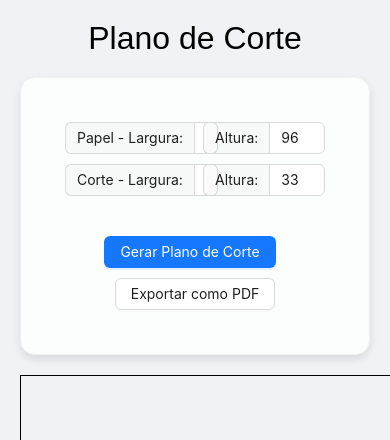
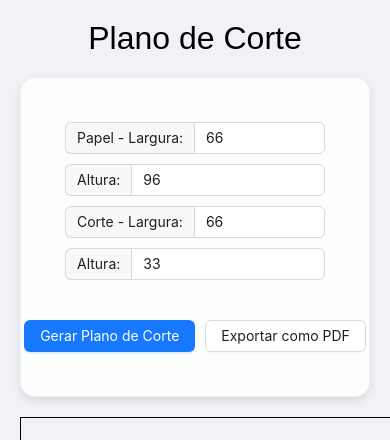
Before and after one commit to MitoCoder/Sistema-de-Corte-Edvam, a React (Create React App) app: page / in a window 390 px wide. Shown: the top 440 px of the page. Built offline with nearby package versions, Linux system fonts and the light colour scheme.

Commit message:
Flexbox Mobile

```diff
--- a/src/App.js
+++ b/src/App.js
@@ -115,11 +115,14 @@ const App = () => {
           background: 'rgba(255, 255, 255, 0.8)',
           backdropFilter: 'blur(10px)',
           boxShadow: '0 4px 8px rgba(0, 0, 0, 0.1)',
-          padding: '20px'
+          padding: '20px',
+          display: 'flex',
+          flexDirection: 'column',
+          alignItems: 'stretch'
         }}
       >
         <Row gutter={16}>
-          <Col span={12}>
+          <Col xs={24} sm={12}>
             <Input
               type="number"
               value={paperWidth}
@@ -128,7 +131,7 @@ const App = () => {
               style={{ marginBottom: '10px' }}
             />
           </Col>
-          <Col span={12}>
+          <Col xs={24} sm={12}>
             <Input
               type="number"
               value={paperHeight}
@@ -139,7 +142,7 @@ const App = () => {
           </Col>
         </Row>
         <Row gutter={16}>
-          <Col span={12}>
+          <Col xs={24} sm={12}>
             <Input
               type="number"
               value={cutWidth}
@@ -148,7 +151,7 @@ const App = () => {
               style={{ marginBottom: '10px' }}
             />
           </Col>
-          <Col span={12}>
+          <Col xs={24} sm={12}>
             <Input
               type="number"
               value={cutHeight}
@@ -158,7 +161,7 @@ const App = () => {
             />
           </Col>
         </Row>
-        <div style={{ marginTop: '20px', textAlign: 'center' }}>
+        <div style={{ marginTop: '20px', display: 'flex', justifyContent: 'center' }}>
           <Button type="primary" onClick={drawPlan} style={{ marginRight: '10px' }}>
             Gerar Plano de Corte
           </Button>
```
